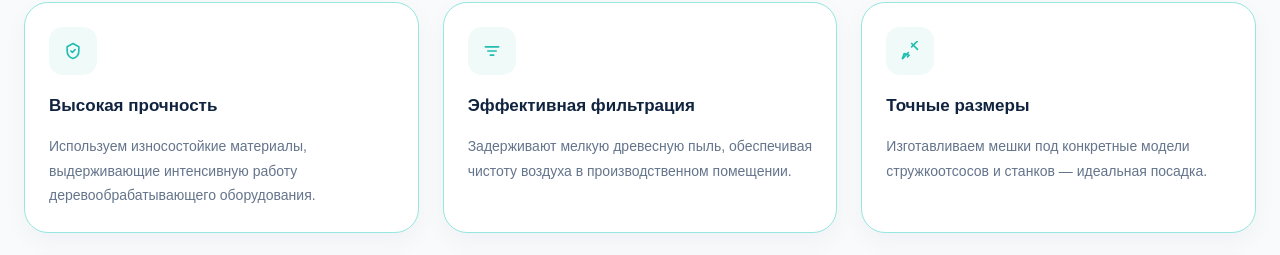
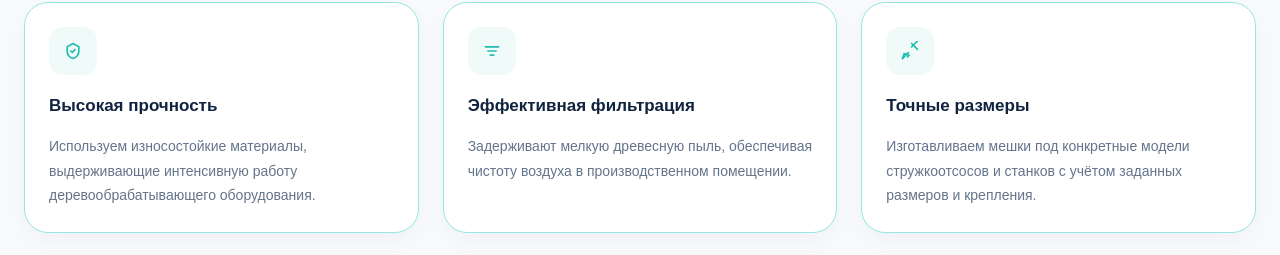
Before and after one commit to karipupkina-ux/filterflow-next, a Next.js app: page /meshki-dlya-struzhkootsosa in a window 1280 px wide. Shown: the part 1810-2065 px from the top of the page. Built offline with nearby package versions, Linux system fonts and the light colour scheme.

Commit message:
Content: remove unsupported absolutes from dust collector page

```diff
--- a/app/meshki-dlya-struzhkootsosa/page.tsx
+++ b/app/meshki-dlya-struzhkootsosa/page.tsx
@@ -158,7 +158,7 @@ const advantageCards = [
   {
     title: "Точные размеры",
     description:
-      "Изготавливаем мешки под конкретные модели стружкоотсосов и станков — идеальная посадка.",
+      "Изготавливаем мешки под конкретные модели стружкоотсосов и станков с учётом заданных размеров и крепления.",
     icon: (
       <svg
         viewBox="0 0 24 24"
@@ -1369,8 +1369,8 @@ export default function Page() {
                 <strong className="font-semibold text-[#10233f]">
                   мешки для стружкоотсосов по индивидуальным размерам
                 </strong>{" "}
-                под любое оборудование. Минимальный заказ — от 1 штуки. Срок
-                изготовления — от 3 рабочих дней. Доставка по всей России.
+                под оборудование заказчика. Минимальный заказ — от 1 штуки. Срок
+                изготовления зависит от материала, конструкции и объёма. Доставка по России.
               </p>
             </div>
 
```
